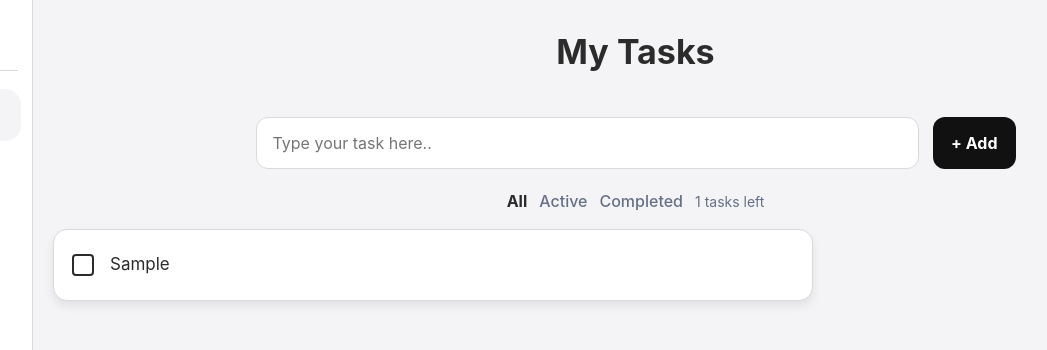
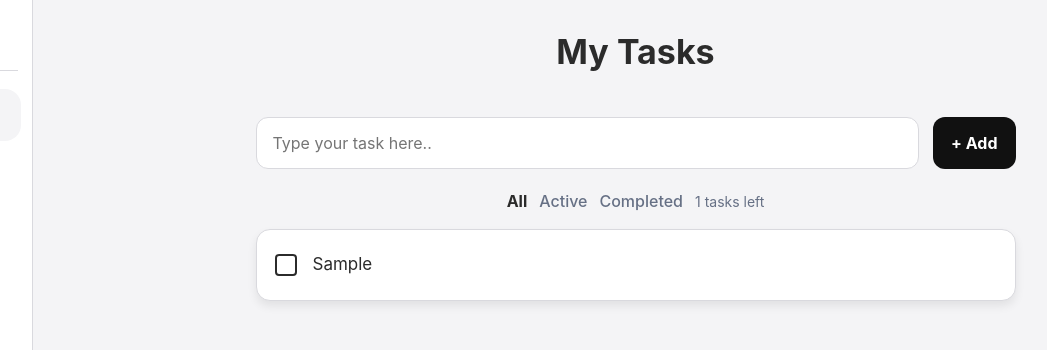
Before and after one commit to Rikelry/simple_to-do_list, a React (Vite) app: page / in a window 1280 px wide. Both pictures are taken after typing "Sample" into the empty fields and a click on the button "+ Add". Shown: the top 350 px of the page, without its empty margins (42-1089 px from the left). Built offline with nearby package versions, Linux system fonts and the light colour scheme; some icons are missing.

Commit message:
fix: center itens in TaskItem and TaskList

```diff
--- a/src/components/TaskItem.tsx
+++ b/src/components/TaskItem.tsx
@@ -44,8 +44,8 @@ export function TaskItem({ theme, task, onToggle, onEdit, onDelete }: TaskItemPr
                 }}
             >
                 {task.done
-                ? <Icon icon="mdi:checkbox-marked" />
-                : <Icon icon="mdi:checkbox-blank-outline" />
+                    ? <Icon icon="mdi:checkbox-marked" />
+                    : <Icon icon="mdi:checkbox-blank-outline" />
                 }
             </button>
 
--- a/src/components/TaskList.tsx
+++ b/src/components/TaskList.tsx
@@ -20,7 +20,7 @@ export function TaskList({ theme, tasks, onToggle, onEdit, onDelete }: TaskListP
                 paddingBottom: 24,
                 maxWidth: 760,
                 width: '100%',
-                alignSelf: 'center',
+                marginInline: 'auto',
             }}
         >
             {tasks.map((task) => (
```
